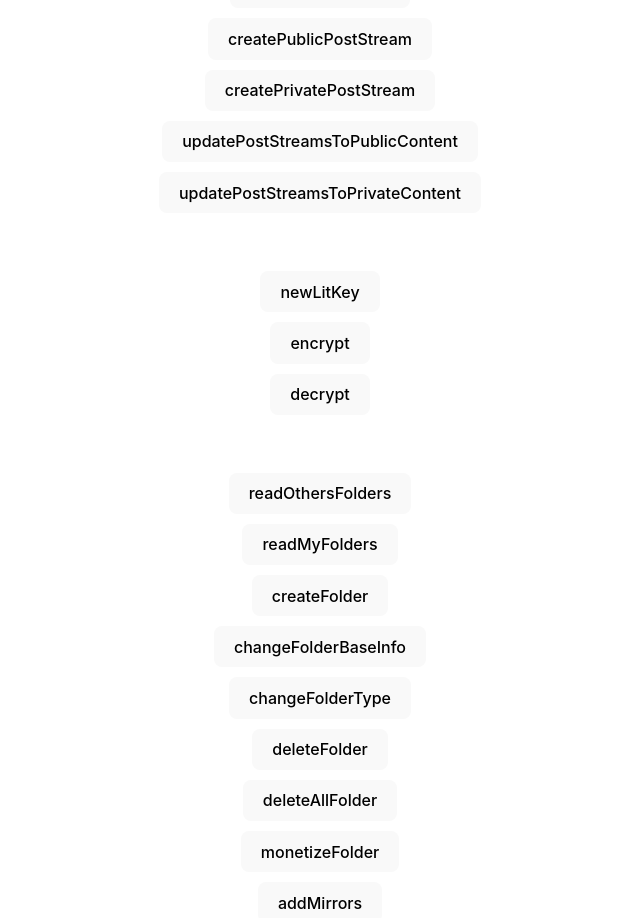
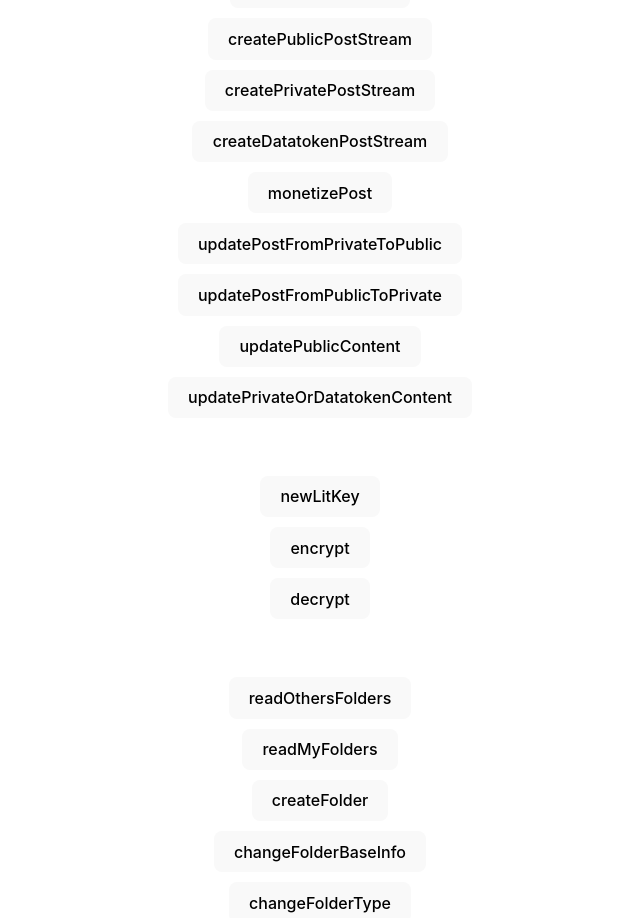
Before and after one commit to dataverse-os/dataverse-connector, a React (Vite) app in the folder demo/: page / in a window 1280 px wide. Shown: the part 1121-2039 px from the top of the page, without its empty margins (320-960 px from the left). Built offline with nearby package versions, Linux system fonts and the light colour scheme; what @dataverse/runtime-connector would draw is missing.

Commit message:
feat: use latest logic of 'encrypted' to update post logic in 'App.tsx'

```diff
--- a/demo/src/App.tsx
+++ b/demo/src/App.tsx
@@ -20,15 +20,17 @@ import {
   Currency,
   Browser,
   DatatokenVars,
-  DecryptionConditions
+  DecryptionConditions,
 } from "@dataverse/runtime-connector";
 import { decode } from "./utils/encodeAndDecode";
+import { getAddressFromDid } from "./utils/addressAndDID";
 
 const runtimeConnector = new RuntimeConnector(Extension);
 const appName = Apps.Playground;
 const slug = Apps.Playground;
 export const modelName = `${slug.toLowerCase()}_post`;
 export const modelNames = [modelName];
+const postVersion = "0.0.1";
 
 function App() {
   const [address, setAddress] = useState("");
@@ -403,7 +405,7 @@ function App() {
   /*** Post ***/
   const loadStream = async () => {
     const stream = await runtimeConnector.loadStream(
-      "kjzl6kcym7w8y5qmvsmqxsqhqgyf07fhy0dvqb98elo5vets7ojuo49z6oizooc"
+      "kjzl6kcym7w8y78cluptg8m0hs3qftjvkxwgn49jksqkolxkpvczw6917p2fvsa"
     );
     console.log(stream);
   };
@@ -414,10 +416,10 @@ function App() {
       modelName,
     });
     console.log(streams);
-    const res = Object.values(streams).filter(
-      (el) => el.controller !== did && el.fileType === FileType.Datatoken
-    );
-    console.log(res);
+    // const res = Object.values(streams).filter(
+    //   (el) => el.controller !== did && el.fileType === FileType.Datatoken
+    // );
+    // console.log(res);
   };
 
   const loadStreamsByModelAndDID = async () => {
@@ -441,119 +443,379 @@ function App() {
   };
 
   const createPublicPostStream = async () => {
-    const streamObject = await runtimeConnector.createStream({
+    const date = new Date().toISOString();
+
+    const { streamContent, streamId, newMirror, existingMirror } =
+      await runtimeConnector.createStream({
+        did,
+        appName,
+        modelName,
+        streamContent: {
+          appVersion: postVersion,
+          text: "hello",
+          images: [
+            "https://bafkreib76wz6wewtkfmp5rhm3ep6tf4xjixvzzyh64nbyge5yhjno24yl4.ipfs.w3s.link",
+          ],
+          videos: [],
+          createdAt: date,
+          updatedAt: date,
+          encrypted: JSON.stringify({
+            text: false,
+            images: false,
+            videos: false,
+          }),
+        },
+        fileType: FileType.Public,
+      });
+
+    if (!newMirror && !existingMirror) {
+      throw "Failed to create content";
+    }
+
+    (existingMirror || newMirror)!.mirrorFile.content = streamContent;
+
+    const contentObject = {
+      content: (existingMirror || newMirror)!.mirrorFile,
+      contentId: streamId,
+    };
+
+    console.log(contentObject);
+    return contentObject;
+  };
+
+  const createPrivatePostStream = async () => {
+    const date = new Date().toISOString();
+
+    const res = await runtimeConnector.createStream({
       did,
       appName,
       modelName,
       streamContent: {
-        appVersion: "0.0.1",
-        createdAt: new Date().toISOString(),
-        updatedAt: new Date().toISOString(),
+        appVersion: postVersion,
+        text: "hello",
+        images: [
+          "https://bafkreib76wz6wewtkfmp5rhm3ep6tf4xjixvzzyh64nbyge5yhjno24yl4.ipfs.w3s.link",
+        ],
+        videos: [],
+        createdAt: date,
+        updatedAt: date,
+        encrypted: JSON.stringify({
+          text: false,
+          images: false,
+          videos: false,
+        }),
       },
-      fileType: FileType.Public,
+      fileType: FileType.Private,
     });
-    console.log(streamObject);
   };
 
-  const createPrivatePostStream = async () => {
-    const litKit = await newLitKey();
+  const createDatatokenPostStream = async () => {
+    const profileId = await getProfileId({ did, lensNickName: "hello" });
 
-    const encryptedContent = await encryptWithLit({
-      content: "a post",
-      ...litKit,
+    const date = new Date().toISOString();
+
+    const res2 = await createPublicPostStream();
+
+    res2.content.content = {
+      appVersion: postVersion,
+      text: "metaverse",
+      images: [
+        "https://bafkreidhjbco3nh4uc7wwt5c7auirotd76ch6hlzpps7bwdvgckflp7zmi.ipfs.w3s.link/",
+      ],
+      videos: [],
+      createdAt: date,
+      updatedAt: date,
+    };
+
+    return monetizeContent({
+      did,
+      lensNickName: "hello", //Only supports lower case characters, numbers, must be minimum of 5 length and maximum of 26 length
+      contentId: res2.contentId,
+      mirrorFile: res2.content,
+      profileId,
+      encrypted: {
+        text: true,
+        images: true,
+        videos: false,
+      },
+      currency: Currency.WMATIC,
+      amount: 0.0001,
+      collectLimit: 1000,
     });
-    console.log({
+  };
+
+  const getProfileId = async ({
+    did,
+    lensNickName,
+  }: {
+    did: string;
+    lensNickName?: string;
+  }) => {
+    const lensProfiles = await runtimeConnector.getLensProfiles(
+      getAddressFromDid(did)
+    );
+
+    let profileId;
+    if (lensProfiles?.[0]?.id) {
+      profileId = lensProfiles?.[0]?.id;
+    } else {
+      if (!lensNickName) {
+        throw "Please pass in lensNickName";
+      }
+      if (!/^[\da-z]{5,26}$/.test(lensNickName) || lensNickName.length > 26) {
+        throw "Only supports lower case characters, numbers, must be minimum of 5 length and maximum of 26 length";
+      }
+      profileId = await runtimeConnector.createLensProfile(lensNickName);
+    }
+
+    return profileId;
+  };
+
+  const monetizePost = async () => {
+    const contentId =
+      "kjzl6kcym7w8y78cluptg8m0hs3qftjvkxwgn49jksqkolxkpvczw6917p2fvsa";
+
+    const res = await monetizeContent({
       did,
-      appName,
-      modelName,
-      streamContent: {
-        appVersion: "0.0.1",
-        content: encryptedContent,
+      contentId,
+      lensNickName: "hello", //Only supports lower case characters, numbers, must be minimum of 5 length and maximum of 26 length
+      currency: Currency.WMATIC,
+      amount: 0.0001,
+      collectLimit: 1000,
+      encrypted: {
+        text: true,
+        images: true,
+        videos: false,
       },
-      fileType: FileType.Private,
-      ...litKit,
+    });
+    console.log(res);
+  };
+
+  const monetizeContent = async ({
+    did,
+    contentId,
+    lensNickName,
+    profileId,
+    mirrorFile,
+    encrypted,
+    currency,
+    amount,
+    collectLimit,
+  }: {
+    did: string;
+    contentId: string;
+    lensNickName?: string;
+    mirrorFile?: MirrorFile;
+    profileId?: string;
+    encrypted: object;
+    currency: Currency;
+    amount: number;
+    collectLimit: number;
+  }) => {
+    let datatokenId;
+    if (!profileId) {
+      profileId = await getProfileId({ did, lensNickName });
+    }
+    if (!mirrorFile) {
+      const res = await runtimeConnector.loadStream(contentId);
+      mirrorFile = res.streamContent;
+    }
+
+    try {
+      const datatoken = await runtimeConnector.createDatatoken({
+        profileId,
+        streamId: mirrorFile!.indexFileId,
+        currency,
+        amount,
+        collectLimit,
+      });
+      datatokenId = datatoken.datatokenId;
+    } catch (error: any) {
+      console.log(error);
+      if (
+        error !==
+        "networkConfigurationId undefined does not match a configured networkConfiguration"
+      ) {
+        await deletePost({ did, content: mirrorFile! });
+      }
+      throw error;
+    }
+
+    (mirrorFile!.content as { encrypted: string }).encrypted =
+      JSON.stringify(encrypted);
+    (mirrorFile!.content as { updatedAt: string }).updatedAt =
+      new Date().toISOString();
+
+    const res = await runtimeConnector.updateStreams({
+      streamsRecord: {
+        [contentId]: {
+          streamContent: mirrorFile!.content,
+          fileType: FileType.Datatoken,
+          ...(datatokenId && { datatokenId }),
+        },
+      },
+      syncImmediately: true,
     });
 
-    const streamObject = await runtimeConnector.createStream({
-      did,
-      appName,
-      modelName,
-      streamContent: {
-        appVersion: "0.0.1",
-        content: encryptedContent,
-      },
-      fileType: FileType.Private,
-      ...litKit,
-    });
-    console.log(streamObject);
+    if (!res?.successRecord?.[contentId]) {
+      throw {
+        failureRecord: res?.failureRecord,
+        failureReason: res?.failureReason,
+      };
+    }
+
+    console.log(res);
   };
 
-  const updatePostStreamsToPublicContent = async () => {
-    if (!mirrorFile) return;
-    console.log(mirrorFile);
-    const { contentId: streamId, content: streamContent } = mirrorFile;
-    if (!streamId || !streamContent) return;
+  const updatePostFromPrivateToPublic = async () => {
+    const contentId =
+      "kjzl6kcym7w8y78cluptg8m0hs3qftjvkxwgn49jksqkolxkpvczw6917p2fvsa";
 
-    streamContent.content =
-      "update my post -- public" + new Date().toISOString(); //public
+    const encrypted = JSON.stringify({
+      text: false,
+      images: false,
+      videos: false,
+    });
 
-    const streams = await runtimeConnector.updateStreams({
+    const res = await runtimeConnector.updateStreams({
       streamsRecord: {
-        [streamId]: {
-          streamContent,
+        [contentId]: {
+          streamContent: {
+            encrypted: JSON.stringify(encrypted),
+          },
           fileType: FileType.Public,
         },
       },
       syncImmediately: true,
     });
-    console.log(streams);
+
+    if (!res?.successRecord?.[contentId]) {
+      throw {
+        failureRecord: res?.failureRecord,
+        failureReason: res?.failureReason,
+      };
+    }
+    console.log(res);
   };
 
-  const updatePostStreamsToPrivateContent = async () => {
-    if (!mirrorFile) return;
-    console.log(mirrorFile);
-    const { contentId: streamId, content: streamContent } = mirrorFile;
-    if (!streamId || !streamContent) return;
+  const updatePostFromPublicToPrivate = async () => {
+    const contentId =
+      "kjzl6kcym7w8y78cluptg8m0hs3qftjvkxwgn49jksqkolxkpvczw6917p2fvsa";
 
-    let litKit;
+    const encrypted = JSON.stringify({
+      text: true,
+      images: true,
+      videos: false,
+    });
 
-    const {
-      encryptedSymmetricKey,
-      decryptionConditions,
-      decryptionConditionsType,
-    } = mirrorFile;
+    const res = await runtimeConnector.updateStreams({
+      streamsRecord: {
+        [contentId]: {
+          streamContent: {
+            encrypted: JSON.stringify(encrypted),
+          },
+          fileType: FileType.Private,
+        },
+      },
 
-    if (
-      encryptedSymmetricKey &&
-      decryptionConditions &&
-      decryptionConditionsType
-    ) {
-      litKit = {
-        encryptedSymmetricKey,
-        decryptionConditions,
-        decryptionConditionsType,
+      syncImmediately: true,
+    });
+
+    if (!res?.successRecord?.[contentId]) {
+      throw {
+        failureRecord: res?.failureRecord,
+        failureReason: res?.failureReason,
       };
-    } else {
-      litKit = await newLitKey();
     }
 
-    streamContent.content = await encryptWithLit({
-      content: "update my post -- private" + new Date().toISOString(), //private
-      ...litKit,
-    }); //private
+    console.log(res);
+  };
 
-    const streams = await runtimeConnector.updateStreams({
+  const updatePublicContent = async () => {
+    const contentId =
+      "kjzl6kcym7w8y78cluptg8m0hs3qftjvkxwgn49jksqkolxkpvczw6917p2fvsa";
+
+    const encrypted = JSON.stringify({
+      text: false,
+      images: false,
+      videos: false,
+    });
+
+    const res = await runtimeConnector.updateStreams({
       streamsRecord: {
-        [streamId]: {
-          streamContent: streamContent,
-          fileType: FileType.Private,
-          ...litKit,
+        [contentId]: {
+          streamContent: {
+            text: "update my post -- " + new Date().toISOString(),
+            images: [
+              "https://bafkreidhjbco3nh4uc7wwt5c7auirotd76ch6hlzpps7bwdvgckflp7zmi.ipfs.w3s.link",
+            ],
+            encrypted: JSON.stringify(encrypted),
+          },
         },
       },
       syncImmediately: true,
     });
-    console.log(streams);
+
+    if (!res?.successRecord?.[contentId]) {
+      throw {
+        failureRecord: res?.failureRecord,
+        failureReason: res?.failureReason,
+      };
+    }
+
+    console.log(res);
   };
+
+  const updatePrivateOrDatatokenContent = async () => {
+    const contentId =
+      "kjzl6kcym7w8y78cluptg8m0hs3qftjvkxwgn49jksqkolxkpvczw6917p2fvsa";
+
+    const encrypted = JSON.stringify({
+      text: true,
+      images: true,
+      videos: false,
+    });
+
+    const res = await runtimeConnector.updateStreams({
+      streamsRecord: {
+        [contentId]: {
+          streamContent: {
+            text: "update my post -- " + new Date().toISOString(),
+            images: [
+              "https://bafkreidhjbco3nh4uc7wwt5c7auirotd76ch6hlzpps7bwdvgckflp7zmi.ipfs.w3s.link",
+            ],
+            encrypted: JSON.stringify(encrypted),
+          },
+        },
+      },
+      syncImmediately: true,
+    });
+
+    if (!res?.successRecord?.[contentId]) {
+      throw {
+        failureRecord: res?.failureRecord,
+        failureReason: res?.failureReason,
+      };
+    }
+
+    console.log(res);
+  };
+
+  const deletePost = async ({
+    did,
+    content,
+  }: {
+    did: string;
+    content: MirrorFile;
+  }) => {
+    const res = await runtimeConnector.removeMirrors({
+      did,
+      appName,
+      mirrorIds: [content.indexFileId],
+    });
+    return res;
+  };
+
   /*** Post ***/
 
   /*** Folders ***/
@@ -890,11 +1152,19 @@ function App() {
       <button onClick={getModelBaseInfo}>getModelBaseInfo</button>
       <button onClick={createPublicPostStream}>createPublicPostStream</button>
       <button onClick={createPrivatePostStream}>createPrivatePostStream</button>
-      <button onClick={updatePostStreamsToPublicContent}>
-        updatePostStreamsToPublicContent
+      <button onClick={createDatatokenPostStream}>
+        createDatatokenPostStream
       </button>
-      <button onClick={updatePostStreamsToPrivateContent}>
-        updatePostStreamsToPrivateContent
+      <button onClick={monetizePost}>monetizePost</button>
+      <button onClick={updatePostFromPrivateToPublic}>
+        updatePostFromPrivateToPublic
+      </button>
+      <button onClick={updatePostFromPublicToPrivate}>
+        updatePostFromPublicToPrivate
+      </button>
+      <button onClick={updatePublicContent}>updatePublicContent</button>
+      <button onClick={updatePrivateOrDatatokenContent}>
+        updatePrivateOrDatatokenContent
       </button>
       <br />
       <br />
--- /dev/null
+++ b/demo/src/utils/addressAndDID.ts
@@ -0,0 +1,3 @@
+export function getAddressFromDid(did: string) {
+  return did.slice(did.lastIndexOf(":") + 1);
+}
--- a/package.json
+++ b/package.json
@@ -1,6 +1,6 @@
 {
   "name": "@dataverse/runtime-connector",
-  "version": "1.0.31",
+  "version": "1.0.32",
   "main": "dist/cjs/index.js",
   "module": "dist/esm/index.js",
   "files": [
```
